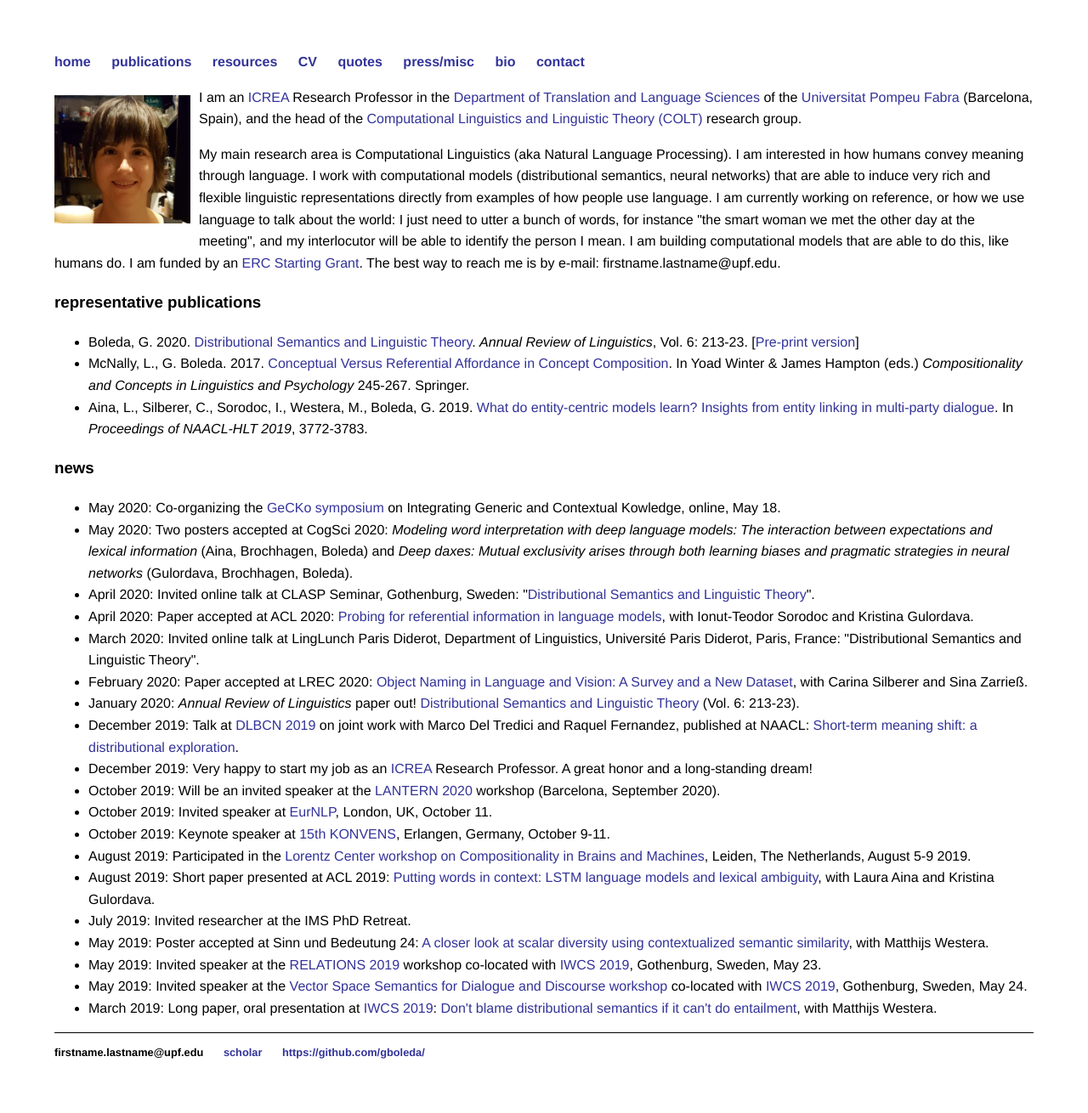
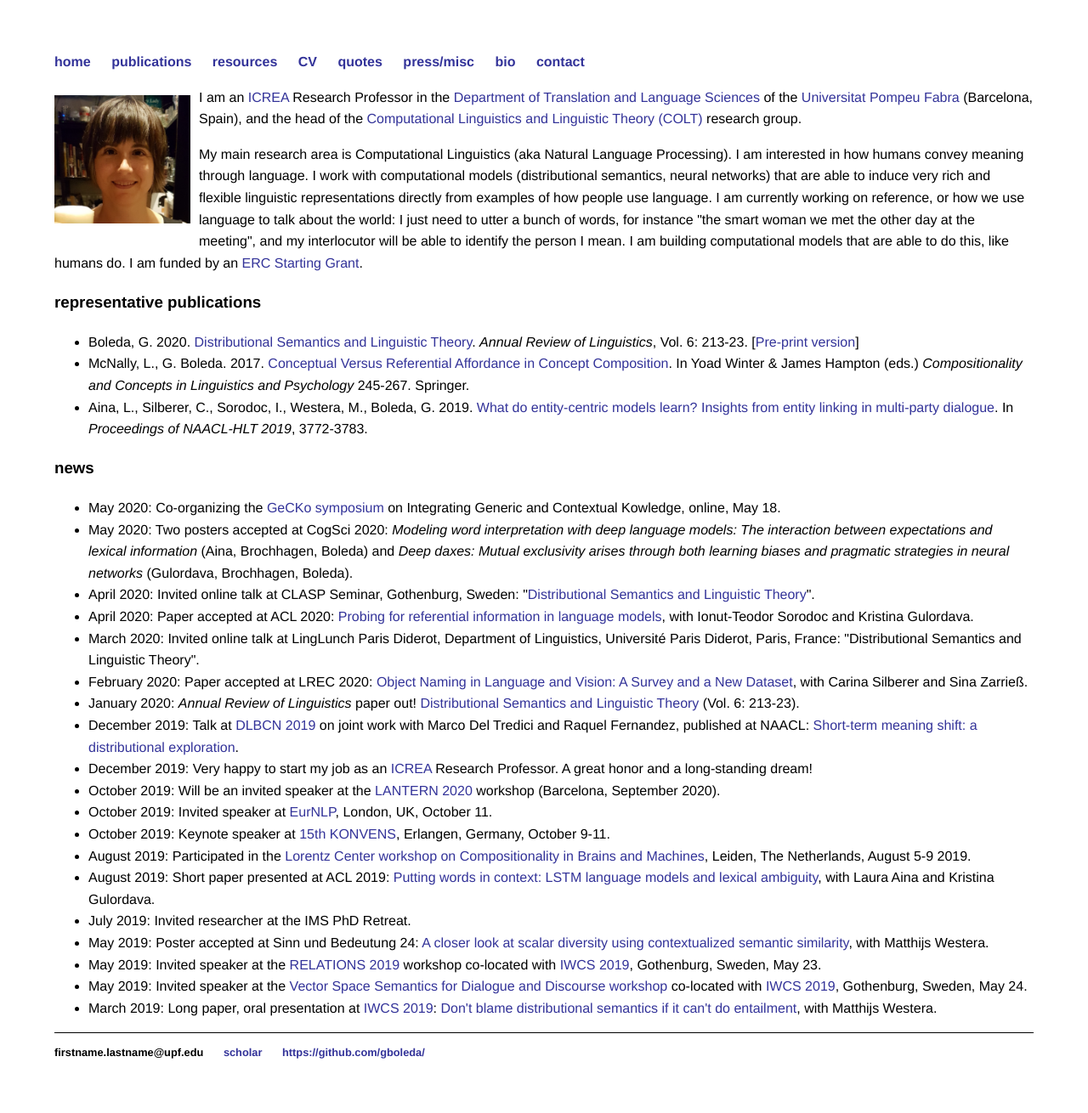
Before and after one commit to gboleda/gboleda.github.io, a Jekyll site: the page built from index.html, in a window 1280 px wide. Shown: the whole page at 85% size. Built offline with Jekyll 4.4.1, drawn with Linux system fonts in a browser that asks for light colours.

Commit message:
small change

```diff
--- a/index.html
+++ b/index.html
@@ -15,8 +15,8 @@ that are able to induce very rich and flexible linguistic representations direct
 I am currently working on reference, or how we use language to talk about the world: I just need to utter a bunch of words,
 for instance "the smart woman we met the other day at the meeting", and my interlocutor will be able to identify the person
 I mean. I am building computational models that are able to do this, like humans do.
-  I am funded by an <a href="https://www.upf.edu/web/amore">ERC Starting Grant</a>.
-The best way to reach me is by e-mail: firstname.lastname@upf.edu.</p>
+  I am funded by an <a href="https://www.upf.edu/web/amore">ERC Starting Grant</a>.</p>
+<!--The best way to reach me is by e-mail: firstname.lastname@upf.edu.</p>-->
 
 <h3>representative publications</h3>
 <ul>
```
